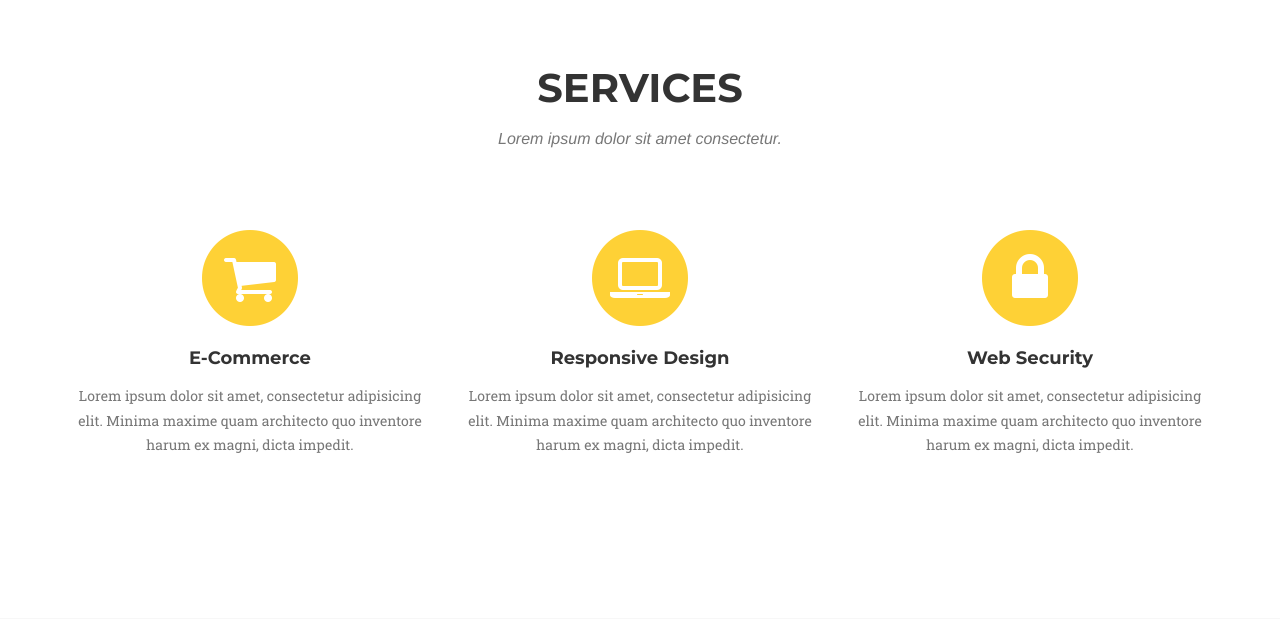
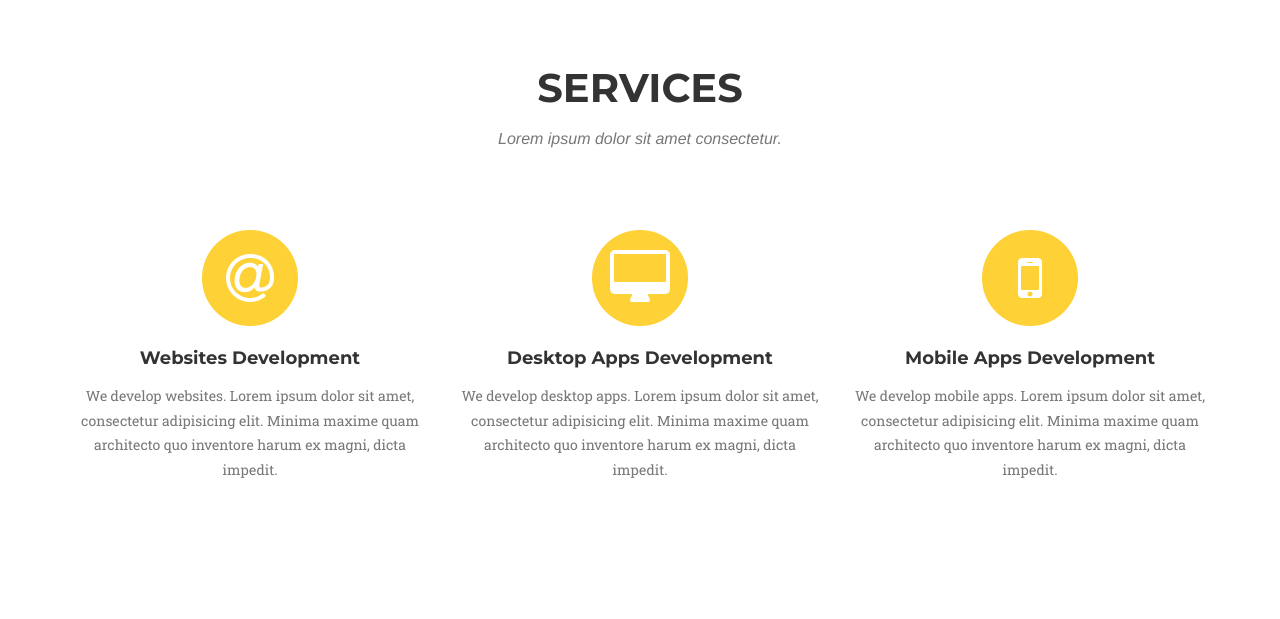
Before and after one commit to kmlxn/webstudio, a Django app: page / in a window 1280 px wide. Shown: the part 842-1461 px from the top of the page. Run offline with Django 3.2, Linux system fonts and the light colour scheme; data that the repository does not hold is empty; some libraries are stand-ins or nearby versions; some web fonts are replaced.

Commit message:
Change services icons and names

```diff
--- a/face/templates/face/index.html
+++ b/face/templates/face/index.html
@@ -104,26 +104,26 @@
                 <div class="col-md-4">
                     <span class="fa-stack fa-4x">
                         <i class="fa fa-circle fa-stack-2x text-primary"></i>
-                        <i class="fa fa-shopping-cart fa-stack-1x fa-inverse"></i>
+                        <i class="fa fa-at fa-stack-1x fa-inverse" aria-hidden="true"></i>
                     </span>
-                    <h4 class="service-heading">E-Commerce</h4>
-                    <p class="text-muted">Lorem ipsum dolor sit amet, consectetur adipisicing elit. Minima maxime quam architecto quo inventore harum ex magni, dicta impedit.</p>
+                    <h4 class="service-heading">Websites Development</h4>
+                    <p class="text-muted">We develop websites. Lorem ipsum dolor sit amet, consectetur adipisicing elit. Minima maxime quam architecto quo inventore harum ex magni, dicta impedit.</p>
                 </div>
                 <div class="col-md-4">
                     <span class="fa-stack fa-4x">
                         <i class="fa fa-circle fa-stack-2x text-primary"></i>
-                        <i class="fa fa-laptop fa-stack-1x fa-inverse"></i>
+                        <i class="fa fa-desktop fa-stack-1x fa-inverse"></i>
                     </span>
-                    <h4 class="service-heading">Responsive Design</h4>
-                    <p class="text-muted">Lorem ipsum dolor sit amet, consectetur adipisicing elit. Minima maxime quam architecto quo inventore harum ex magni, dicta impedit.</p>
+                    <h4 class="service-heading">Desktop Apps Development</h4>
+                    <p class="text-muted">We develop desktop apps. Lorem ipsum dolor sit amet, consectetur adipisicing elit. Minima maxime quam architecto quo inventore harum ex magni, dicta impedit.</p>
                 </div>
                 <div class="col-md-4">
                     <span class="fa-stack fa-4x">
                         <i class="fa fa-circle fa-stack-2x text-primary"></i>
-                        <i class="fa fa-lock fa-stack-1x fa-inverse"></i>
+                        <i class="fa fa-mobile fa-stack-1x fa-inverse"></i>
                     </span>
-                    <h4 class="service-heading">Web Security</h4>
-                    <p class="text-muted">Lorem ipsum dolor sit amet, consectetur adipisicing elit. Minima maxime quam architecto quo inventore harum ex magni, dicta impedit.</p>
+                    <h4 class="service-heading">Mobile Apps Development</h4>
+                    <p class="text-muted">We develop mobile apps. Lorem ipsum dolor sit amet, consectetur adipisicing elit. Minima maxime quam architecto quo inventore harum ex magni, dicta impedit.</p>
                 </div>
             </div>
         </div>
```
